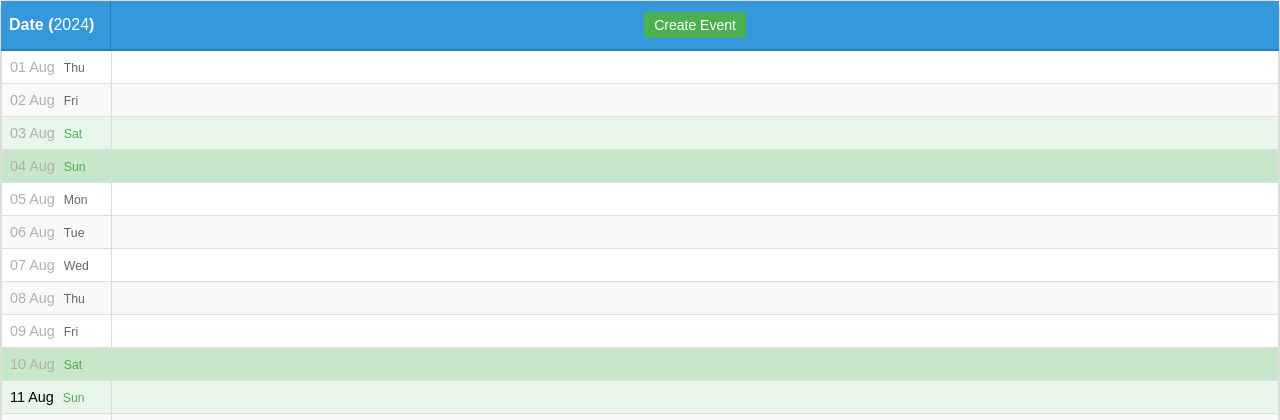
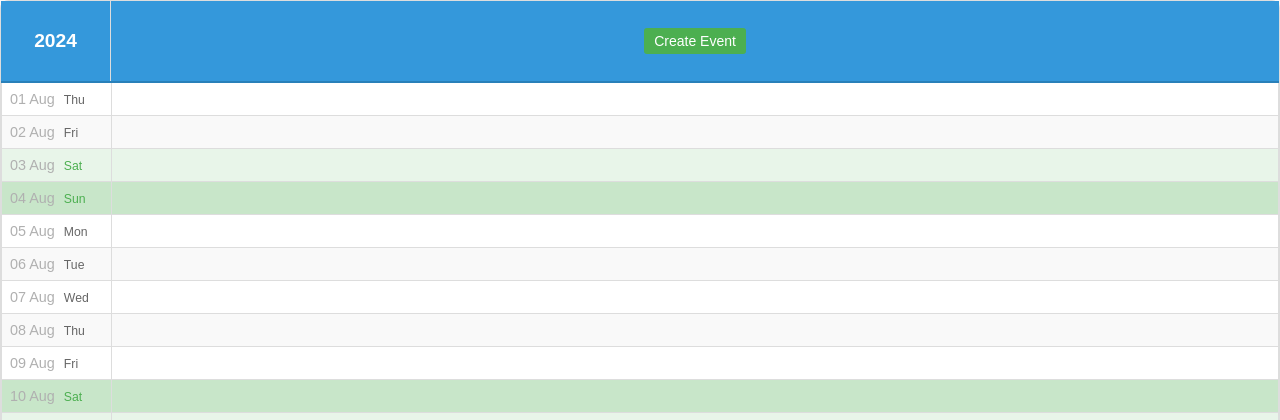
Before and after one commit to joaompinto/dayroller, a Flask app: page / in a window 1280 px wide. Shown: the top 420 px of the page. Run offline with Flask 3, Linux system fonts and the light colour scheme.

Commit message:
changed layout

```diff
--- a/static/eventHandlers.js
+++ b/static/eventHandlers.js
@@ -85,10 +85,15 @@ function formatSelectionInfo() {
 
     let infoText = `<strong>${count}</strong> day${count !== 1 ? 's' : ''}`;
     if (weekendCount > 0) {
-        infoText += ` (<strong>${weekendCount}</strong> weekend day${weekendCount !== 1 ? 's' : ''})`;
+        infoText += ` (<strong>${weekendCount}</strong> on weekend)`;
     }
 
-    return `<button id="createEventBtn">Create Event</button> for <span class="selection-info">${infoText}</span>`;
+    return `
+        <div class="selection-info-container">
+            <div class="selection-info">${infoText}</div>
+            <button id="createEventBtn">Create Event</button>
+        </div>
+    `;
 }
 
 function selectSingleRow(index) {
--- a/static/styles.css
+++ b/static/styles.css
@@ -138,38 +138,50 @@ body, html {
 .table-header {
     display: flex;
     background-color: #3498db;
-    font-weight: bold;
+    color: white;
+    font-weight: normal;
     border-bottom: 2px solid #2980b9;
-    color: white;
-    height: 50px; /* Set a fixed height for the entire header row */
 }
 
 
+
 .header-cell {
-    position: relative;
-    padding: 0 10px; /* Remove vertical padding */
-    text-align: left;
-    overflow: hidden;
-    white-space: nowrap;
-    text-overflow: ellipsis;
-    border-right: 1px solid #2980b9;
     display: flex;
     align-items: center;
-    height: 100%; /* Make sure each cell takes full height of the header */
+    justify-content: center;
+    padding: 10px;
+    box-sizing: border-box;
+    height: 80px; /* Maintain the fixed height for both headers */
+}
+
+.header-cell {
+    display: flex;
+    align-items: center;
+    justify-content: center;
+    padding: 10px;
+    box-sizing: border-box;
+    height: 80px; /* Set a fixed height for both headers */
+}
+
+.header-cell.date-header {
+    width: 110px;
+    min-width: 110px;
+    max-width: 110px;
+    flex: 0 0 110px;
+    border-right: 1px solid #2980b9;
+    justify-content: center;
+    text-align: center;
 }
 
 .header-cell.plan-header {
-    display: flex;
-    justify-content: center;
-    align-items: center;
-    background-color: #3498db;
-    color: white;
-    border-right: 2px solid #2980b9;
     flex-grow: 1;
     width: auto;
     max-width: none;
-    font-weight: normal; /* Ensure the default text is not bold */
+    border-right: 2px solid #2980b9;
+    flex-direction: column;
+    justify-content: center;
 }
+
 .header-cell:last-child {
     border-right: none;
 }
@@ -188,19 +200,15 @@ td.date-cell {
     border-right: 1px solid #ddd;
 }
 
-.header-cell.date-header {
-    border-right: 1px solid #2980b9;
-}
-
 
 .date-cell {
     font-size: 0.9em;
 }
 
 #headerYear {
-    font-weight: normal;
+    font-size: 1.2em; /* Increased font size for better visibility */
+    font-weight: bold; /* Make the year bold */
 }
-
 
 .table-body {
     overflow-y: auto;
@@ -398,27 +406,6 @@ td:first-child {
     overflow: hidden;
 }
 
-#selectButton,
-#createEventBtn {
-    padding: 5px 10px;
-    background-color: #4CAF50;
-    color: white;
-    border: none;
-    border-radius: 3px;
-    cursor: pointer;
-    font-size: 14px;
-}
-
-
-#selectButton:hover,
-#createEventBtn:hover {
-    background-color: #45a049;
-}
-
-#selectButton.active {
-    background-color: #555;
-}
-
 
 .color-selection {
     display: flex;
@@ -494,8 +481,10 @@ td:first-child {
     border-radius: 3px;
     cursor: pointer;
     font-size: 14px;
-    font-weight: normal; /* Ensure button text is not bold */
+    font-weight: normal;
+    white-space: nowrap;
 }
+
 
 #selectButton:hover, #createEventBtn:hover {
     background-color: #45a049;
@@ -526,15 +515,14 @@ td:first-child {
     align-items: center;
     justify-content: center;
     width: 100%;
-    padding: 0 10px;
     box-sizing: border-box;
-    white-space: pre-wrap;
-    font-weight: normal; /* Ensure the default text is not bold */
+    font-weight: normal;
 }
 
-/* Style for the selection info text */
+
 .plan-header-controls .selection-info {
-    font-weight: normal; /* Ensure the non-bold parts remain normal */
+    font-weight: normal;
+    margin-right: 10px; /* Add some right margin to the selection info */
 }
 
 .plan-header-controls .selection-info strong {
@@ -580,3 +568,11 @@ td:first-child {
     border: 1px solid #ccc;
     border-radius: 3px;
 }
+
+.selection-info-container {
+    display: flex;
+    flex-direction: column;
+    align-items: center;
+    justify-content: center;
+    text-align: center;
+}
--- a/templates/index.html
+++ b/templates/index.html
@@ -14,7 +14,7 @@
                 <div class="calendar-grid">
                     <div class="table-header">
                         <div class="header-cell date-header" aria-label="Date Header">
-                            Date (<span id="headerYear"></span>)
+                            <div id="headerYear"></div>
                         </div>
                         <div class="header-cell plan-header" aria-label="Plan Header">
                             <div id="planHeaderControls" class="plan-header-controls">
```
